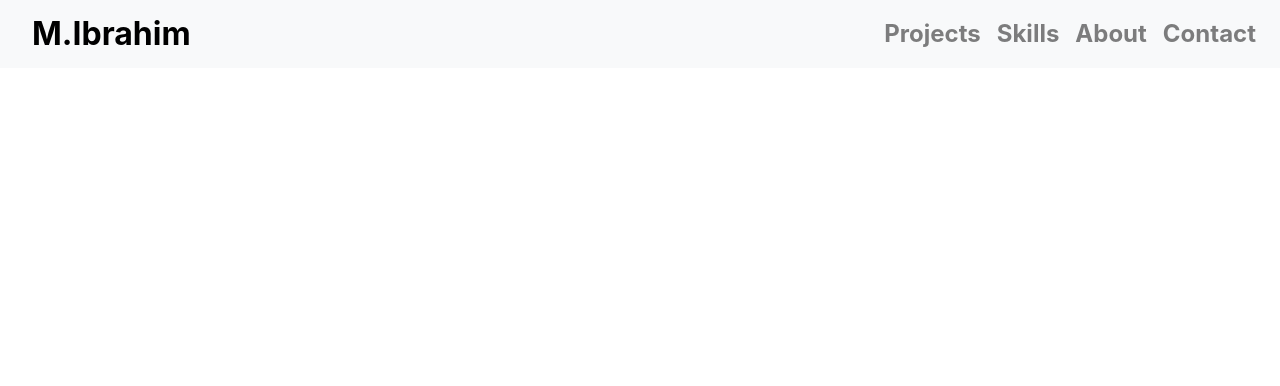
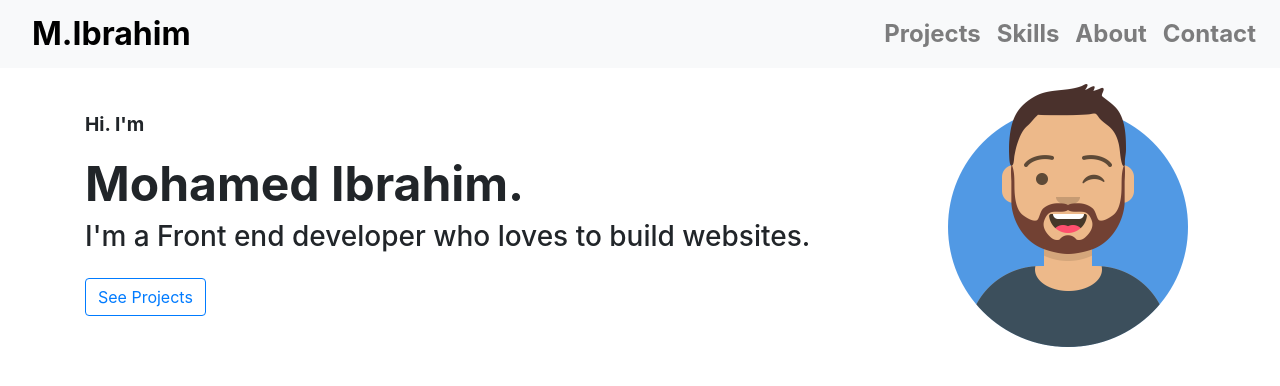
Before and after one commit to memo-ibrahim-alean/instabug-task-portfolio-website, a React (Create React App) app: page / in a window 1280 px wide. Shown: the top 386 px of the page. Built offline with nearby package versions, Linux system fonts and the light colour scheme.

Commit message:
create and style Header Component

```diff
--- a/src/App.js
+++ b/src/App.js
@@ -3,10 +3,11 @@ import './App.css';
 import HomaPage from './pages/home-page/home-page';
 import { Switch, Route } from 'react-router-dom';
 
+
 const App = () => (
   <div className="App">
     <Switch>
-      <Route path='/' component={HomaPage} />
+      <Route exact path='/' component={HomaPage} />
     </Switch>
   </div>
 );
--- a/src/pages/home-page/home-page.js
+++ b/src/pages/home-page/home-page.js
@@ -1,6 +1,6 @@
 import React, { Component } from 'react'
 import NavBar from '../../components/navbar/navbar';
-
+import Header from '../../sections/header/header';
 import './home-page.css';
 
 class HomaPage extends Component {
@@ -8,6 +8,7 @@ class HomaPage extends Component {
     return (
       <div>
         <NavBar />
+        <Header />
       </div>
     )
   }
--- /dev/null
+++ b/src/sections/header/header.css
@@ -0,0 +1,24 @@
+#header {
+  margin-top: 1rem;
+}
+
+#header h1 {
+  font-size: 3rem;
+  font-weight: bold;
+}
+
+#header p {
+  font-weight: bold;
+  font-size: 1.2rem;
+  padding: 0;
+}
+
+.left-header {
+  margin-top: 26px;
+}
+
+#header img {
+  display: block;
+  height: 50%;
+  margin: 0 auto;
+}
--- /dev/null
+++ b/src/sections/header/header.js
@@ -0,0 +1,24 @@
+import React from 'react';
+import './header.css';
+import { Container, Row, Col } from 'react-bootstrap';
+import './header.css';
+import avatarImg from './avatar.png';
+import { Button } from 'react-bootstrap';
+
+const Header = () => (
+  <Container id='header'>
+    <Row className='header-row'>
+      <Col sm={9} className='left-header'>
+        <p>Hi. I'm</p>
+        <h1>Mohamed Ibrahim.</h1>
+        <h3>I'm a Front end developer who loves to build websites.</h3>
+        <Button  className='mb-4 mt-3' variant="outline-primary">See Projects</Button>{' '}
+      </Col>
+      <Col sm={3}>
+        <img src={avatarImg} alt="avatar" />
+      </Col>
+    </Row>
+  </Container>
+)
+
+export default Header;
```
Also changed, not shown: src/sections/skills/skill.js (added, +10 -0 lines), src/sections/header/avatar.png (added), src/sections/skills/skills.css (added).
